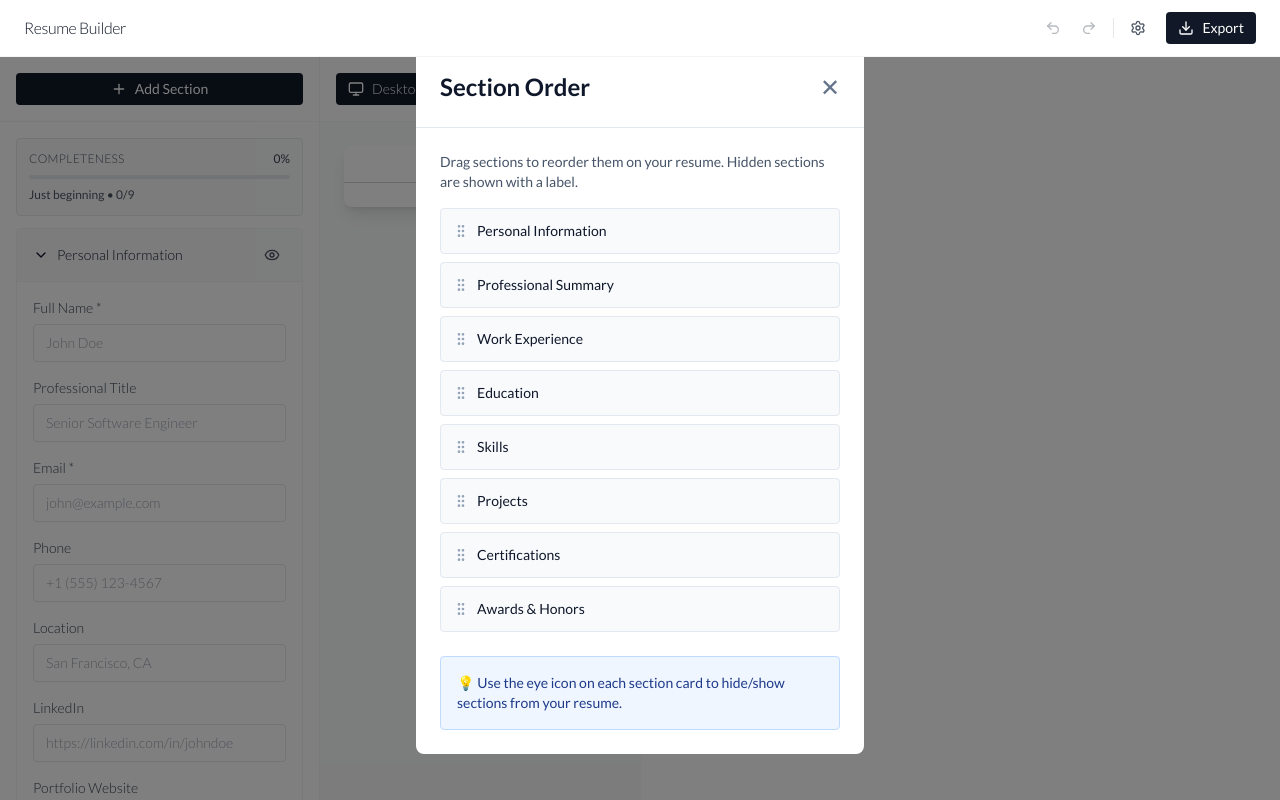
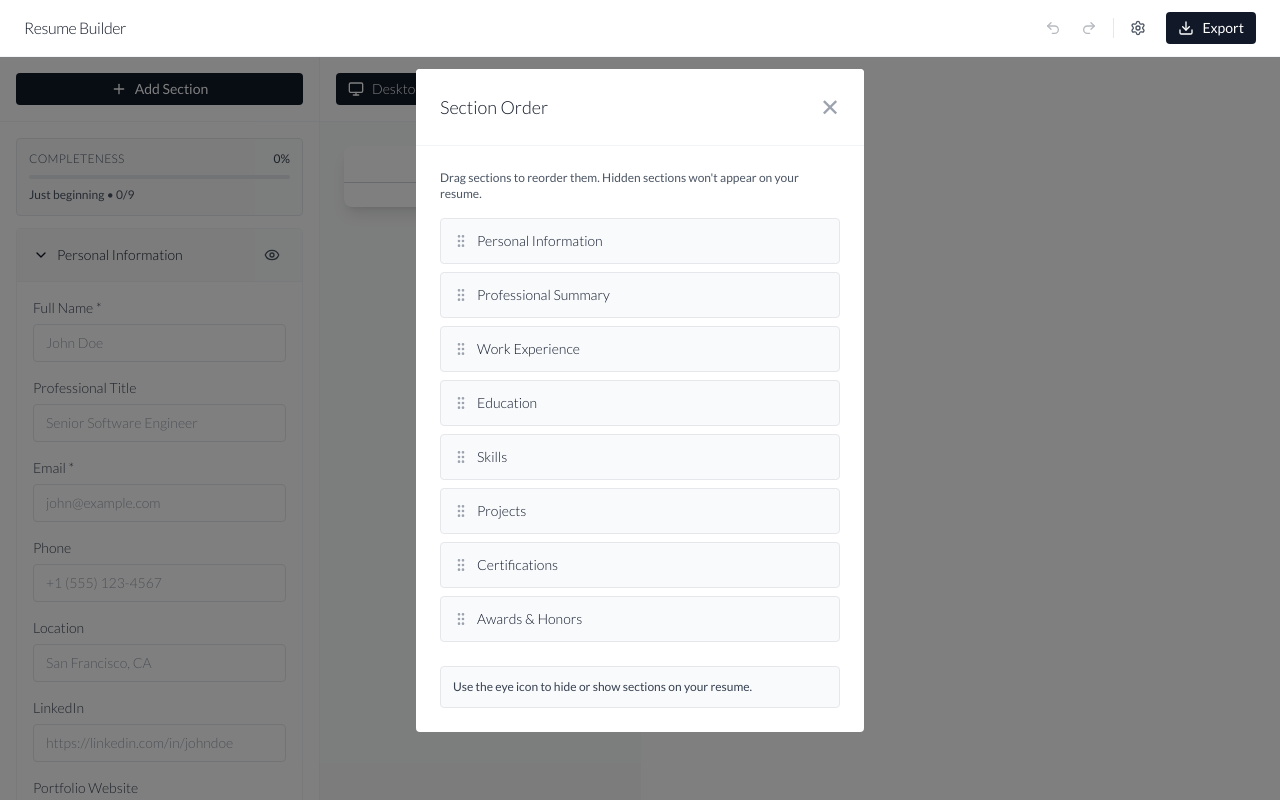
Before and after one commit to SummonADev/summon-test-resume-builder, a React (Vite) app: page / in a window 1280 px wide. Both pictures are taken after a click on the button 1138 px from the left and 28 px from the top of the page. Built offline with nearby package versions, Linux system fonts and the light colour scheme.

Commit message:
Update Settings modal and Sections manager to minimalistic design

```diff
--- a/src/components/SectionsManager.tsx
+++ b/src/components/SectionsManager.tsx
@@ -25,18 +25,18 @@ function DraggableSection({ id, label, isVisible }: DraggableSectionProps) {
       ref={setNodeRef}
       style={style}
       className={clsx(
-        'flex items-center gap-2 p-3 bg-slate-50 rounded border border-slate-200 cursor-move',
-        isDragging && 'opacity-50 bg-blue-50',
+        'flex items-center gap-2 p-3 bg-gray-50 rounded border border-gray-200 cursor-move',
+        isDragging && 'opacity-50 bg-gray-100',
         !isVisible && 'opacity-60'
       )}
       {...attributes}
       {...listeners}
     >
-      <GripVertical className="w-4 h-4 text-slate-400" />
-      <span className={clsx('flex-1 text-sm font-medium', !isVisible && 'line-through text-slate-400')}>
+      <GripVertical className="w-4 h-4 text-gray-400" />
+      <span className={clsx('flex-1 text-sm font-light', !isVisible && 'line-through text-gray-400')}>
         {label}
       </span>
-      {!isVisible && <span className="text-xs bg-slate-200 text-slate-700 px-2 py-1 rounded">Hidden</span>}
+      {!isVisible && <span className="text-xs bg-gray-200 text-gray-700 px-2 py-1 rounded">Hidden</span>}
     </div>
   );
 }
--- a/src/components/SettingsModal.tsx
+++ b/src/components/SettingsModal.tsx
@@ -51,27 +51,27 @@ export default function SettingsModal({ onClose }: SettingsModalProps) {
 
   return (
     <div className="fixed inset-0 bg-black/50 z-50 flex items-center justify-center p-4">
-      <div className="bg-white rounded-lg max-w-md w-full max-h-[90vh] overflow-y-auto">
-        <div className="p-6 border-b border-slate-200 sticky top-0 bg-white flex justify-between items-center">
-          <h2 className="text-2xl font-bold text-slate-900">Section Order</h2>
+      <div className="bg-white rounded max-w-md w-full max-h-[90vh] overflow-y-auto">
+        <div className="p-6 border-b border-gray-100 sticky top-0 bg-white flex justify-between items-center">
+          <h2 className="text-lg font-light text-gray-900">Section Order</h2>
           <button
             onClick={onClose}
-            className="text-slate-500 hover:text-slate-700 text-2xl leading-none"
+            className="text-gray-400 hover:text-gray-600 text-2xl leading-none"
           >
             ✕
           </button>
         </div>
 
         <div className="p-6">
-          <p className="text-sm text-slate-600 mb-4">
-            Drag sections to reorder them on your resume. Hidden sections are shown with a label.
+          <p className="text-xs text-gray-600 mb-4">
+            Drag sections to reorder them. Hidden sections won't appear on your resume.
           </p>
 
           <SectionsManager sections={sections} onReorder={(newOrder) => reorderSections(newOrder as any)} />
 
-          <div className="mt-6 p-4 bg-blue-50 rounded border border-blue-200">
-            <p className="text-sm text-blue-900">
-              💡 Use the eye icon on each section card to hide/show sections from your resume.
+          <div className="mt-6 p-3 bg-gray-50 rounded border border-gray-200">
+            <p className="text-xs text-gray-700">
+              Use the eye icon to hide or show sections on your resume.
             </p>
           </div>
         </div>
```
